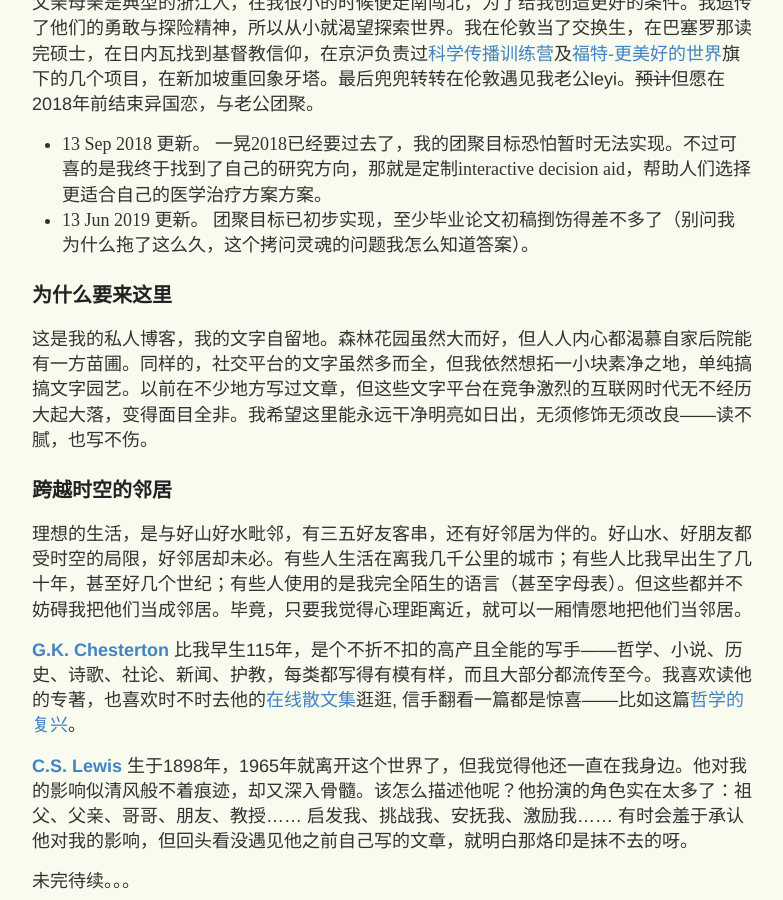
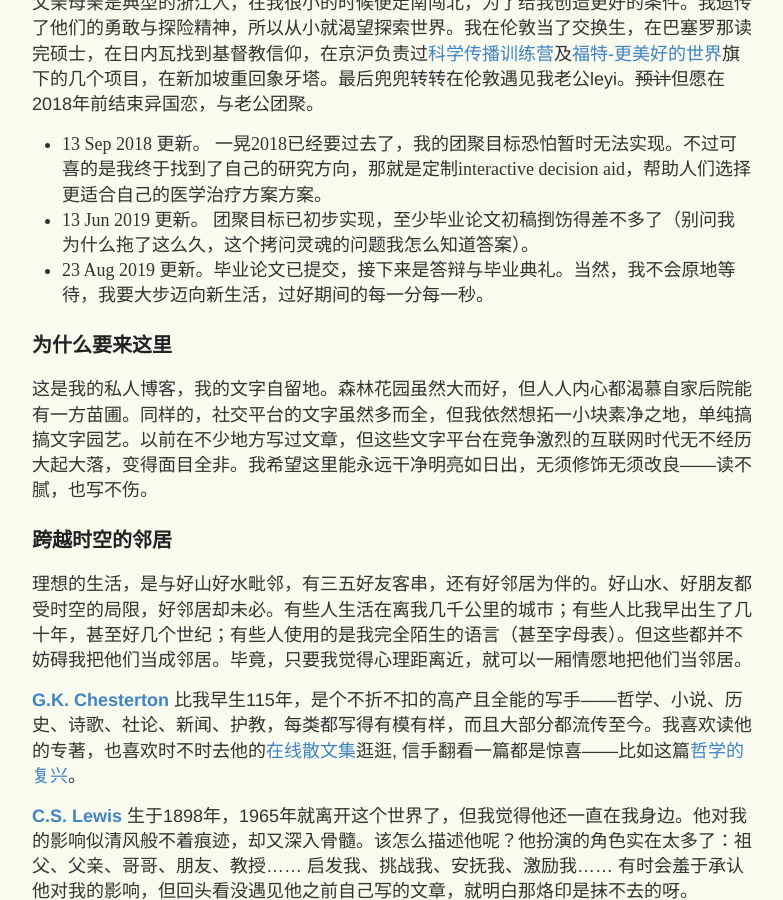
Before and after one commit to yihanxu/yihanxu.github.io, a Jekyll site: the page built from about.md, in a window 1280 px wide and 900 px high, scrolled down 345 px. Shown: the whole window, without its empty margins (248-1031 px from the left). Built offline with Jekyll 4.4.1, drawn with Linux system fonts in a browser that asks for light colours; comment, search, counter and statistics services are not loaded.

Commit message:
Update about.md

```diff
--- a/about.md
+++ b/about.md
@@ -10,6 +10,7 @@ comments: true
 
 - 13 Sep 2018 更新。 一晃2018已经要过去了，我的团聚目标恐怕暂时无法实现。不过可喜的是我终于找到了自己的研究方向，那就是定制interactive decision aid，帮助人们选择更适合自己的医学治疗方案方案。
 - 13 Jun 2019 更新。 团聚目标已初步实现，至少毕业论文初稿捯饬得差不多了（别问我为什么拖了这么久，这个拷问灵魂的问题我怎么知道答案）。
+- 23 Aug 2019 更新。毕业论文已提交，接下来是答辩与毕业典礼。当然，我不会原地等待，我要大步迈向新生活，过好期间的每一分每一秒。
 
 ### 为什么要来这里
 这是我的私人博客，我的文字自留地。森林花园虽然大而好，但人人内心都渴慕自家后院能有一方苗圃。同样的，社交平台的文字虽然多而全，但我依然想拓一小块素净之地，单纯搞搞文字园艺。以前在不少地方写过文章，但这些文字平台在竞争激烈的互联网时代无不经历大起大落，变得面目全非。我希望这里能永远干净明亮如日出，无须修饰无须改良——读不腻，也写不伤。
```
